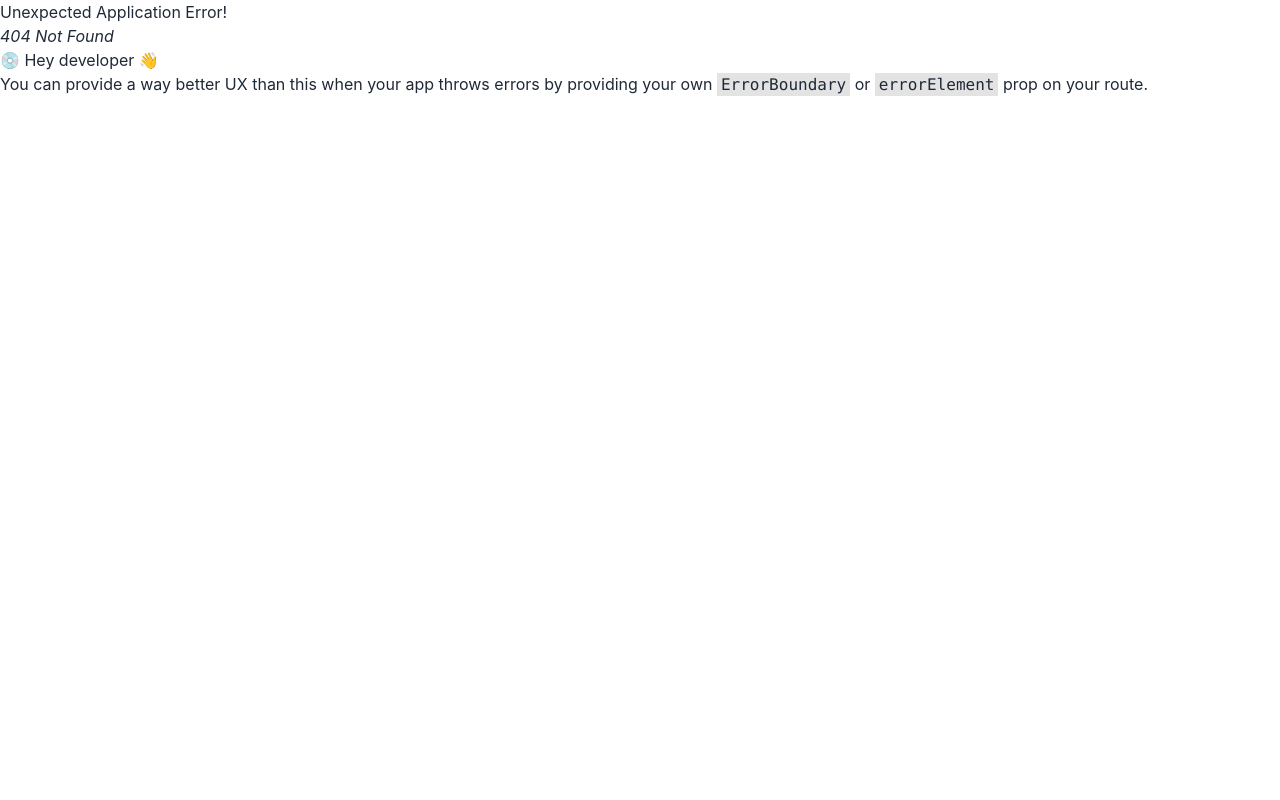
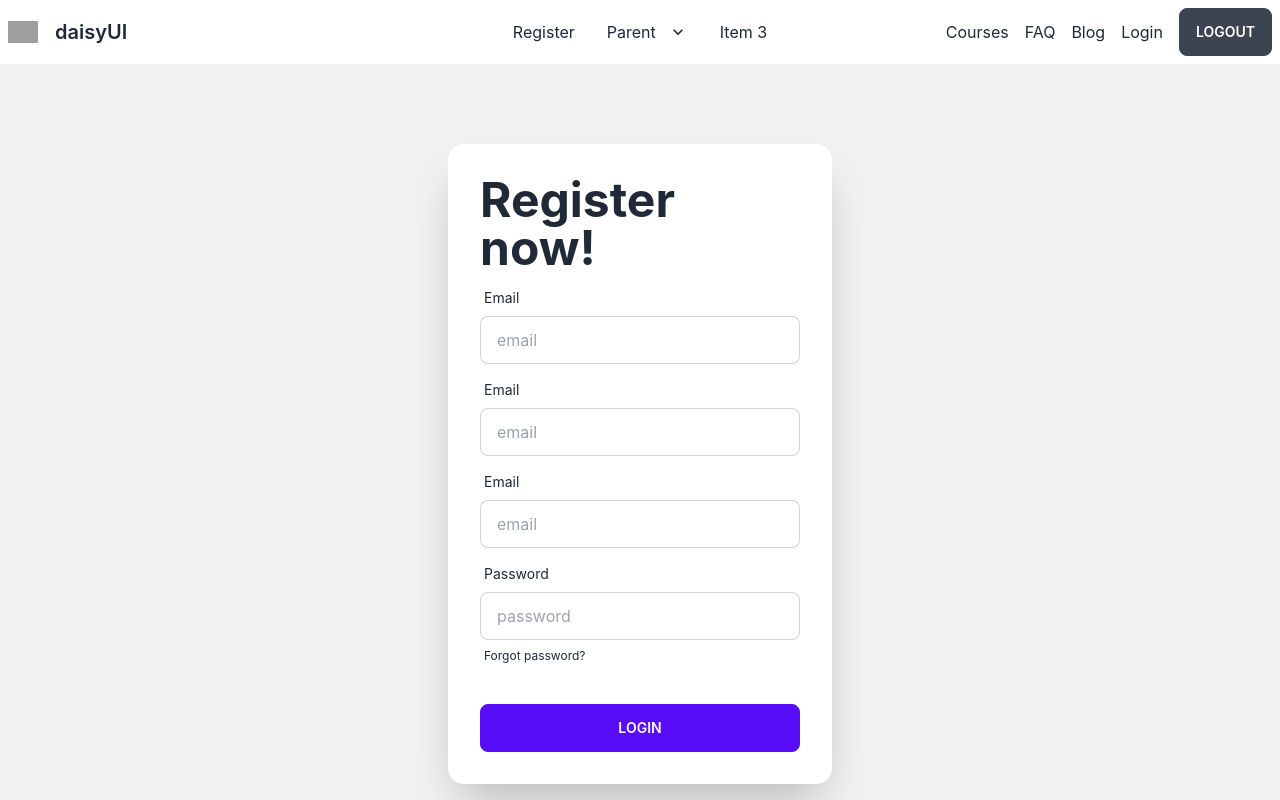
Before and after one commit to SalimmReza/AeroLearn, a React (Create React App) app: page /register in a window 1280 px wide. Before the commit this address had no page. Shown: the top 800 px of the page. Built offline with nearby package versions, Linux system fonts and the light colour scheme; no server answers; grey boxes are pictures that could not be loaded.

Commit message:
context added

```diff
--- /dev/null
+++ b/src/Contexts/AuthProvider.js
@@ -0,0 +1,66 @@
+import React, { createContext, useEffect, useState } from 'react';
+import { createUserWithEmailAndPassword, onAuthStateChanged, sendEmailVerification, signInWithEmailAndPassword, signInWithPopup, signOut, updateProfile } from "firebase/auth";
+import { getAuth } from "firebase/auth";
+import app from '../firebase/firebase.init';
+
+
+export const AuthContext = createContext();
+const auth = getAuth(app);
+
+const AuthProvide = ({ children }) => {
+
+    const [user, setUser] = useState("");
+    const [loading, setLoading] = useState(true);
+
+    const googleSignIn = (provider) => {
+        setLoading(true);
+        return signInWithPopup(auth, provider)
+
+    }
+
+    const logOut = () => {
+        setLoading(true);
+        return signOut(auth)
+    }
+
+    const createUser = (email, password) => {
+        setLoading(true);
+        return createUserWithEmailAndPassword(auth, email, password)
+    }
+
+    const loginIn = (email, password) => {
+        setLoading(true);
+        return signInWithEmailAndPassword(auth, email, password)
+    }
+
+    const updateUserProfile = (profile) => {
+        return updateProfile(auth.currentUser, profile);
+    }
+
+    const verifyEmail = () => {
+        return sendEmailVerification(auth.currentUser);
+    }
+
+    useEffect(() => {
+        const unsubscribe = onAuthStateChanged(auth, (CurrentUser) => {
+            // console.log(CurrentUser)
+            setUser(CurrentUser)
+            setLoading(false);
+        });
+
+
+        return () => {
+            unsubscribe();
+        }
+    }, [])
+
+    const authInfo = { user, loading, googleSignIn, logOut, createUser, loginIn, updateUserProfile, verifyEmail }
+    return (
+        <AuthContext.Provider value={authInfo}>
+            {children}
+        </AuthContext.Provider>
+
+    );
+};
+
+export default AuthProvide;
--- a/src/Header/NavBar.js
+++ b/src/Header/NavBar.js
@@ -32,7 +32,7 @@ const NavBar = () => {
             </div>
             <div className="navbar-center hidden lg:flex">
                 <ul className="menu menu-horizontal p-0">
-                    <li><a>Item 1</a></li>
+                    <li><Link to='/register'>Register</Link></li>
                     <li tabIndex={0}>
                         <a>
                             Parent
--- /dev/null
+++ b/src/Header/Pages/Register.js
@@ -0,0 +1,52 @@
+import React from 'react';
+import { Form } from 'react-router-dom';
+
+const Register = () => {
+    return (
+
+        <div className="hero min-h-screen bg-base-200">
+            <div className="hero-content ">
+                <div className="card flex-shrink-0 w-full max-w-sm shadow-2xl bg-base-100">
+                    <div className="card-body">
+                        <h1 className="text-5xl font-bold">Register now!</h1>
+                        <div className="form-control">
+                            <label className="label">
+                                <span className="label-text">Email</span>
+                            </label>
+                            <input type="text" placeholder="email" className="input input-bordered" />
+                        </div>
+                        <div className="form-control">
+
+                            <label className="label">
+                                <span className="label-text">Email</span>
+                            </label>
+                            <input type="text" placeholder="email" className="input input-bordered" />
+                        </div>
+                        <div className="form-control">
+
+                            <label className="label">
+                                <span className="label-text">Email</span>
+                            </label>
+                            <input type="text" placeholder="email" className="input input-bordered" />
+                        </div>
+                        <div className="form-control">
+                            <label className="label">
+                                <span className="label-text">Password</span>
+                            </label>
+                            <input type="text" placeholder="password" className="input input-bordered" />
+                            <label className="label">
+                                <a href="#" className="label-text-alt link link-hover">Forgot password?</a>
+                            </label>
+                        </div>
+                        <div className="form-control mt-6">
+                            <button className="btn btn-primary">Login</button>
+                        </div>
+                    </div>
+                </div>
+            </div>
+        </div>
+
+    );
+};
+
+export default Register;
--- a/src/index.js
+++ b/src/index.js
@@ -3,11 +3,14 @@ import ReactDOM from 'react-dom/client';
 import './index.css';
 import App from './App';
 import reportWebVitals from './reportWebVitals';
+import AuthProvide from './Contexts/AuthProvider';
 
 const root = ReactDOM.createRoot(document.getElementById('root'));
 root.render(
   <React.StrictMode>
-    <App />
+    <AuthProvide>
+      <App />
+    </AuthProvide>
   </React.StrictMode>
 );
 
```
Also changed, not shown: src/routes/Routes.js (+7 -0 lines).
